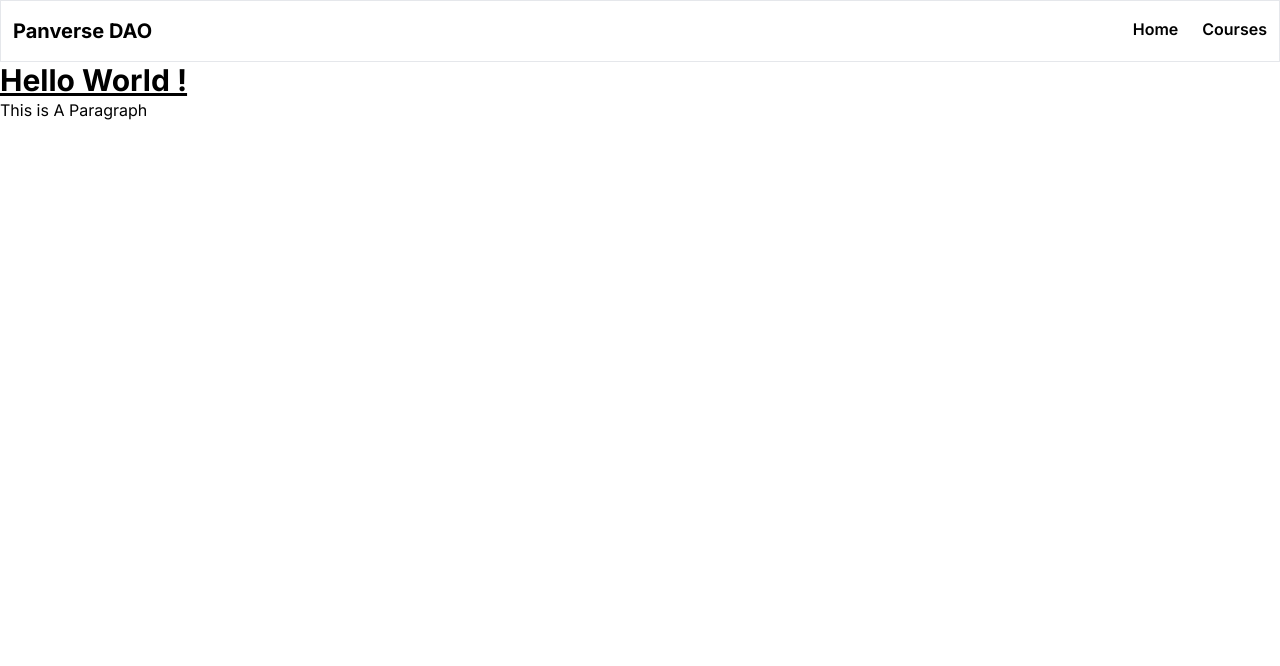
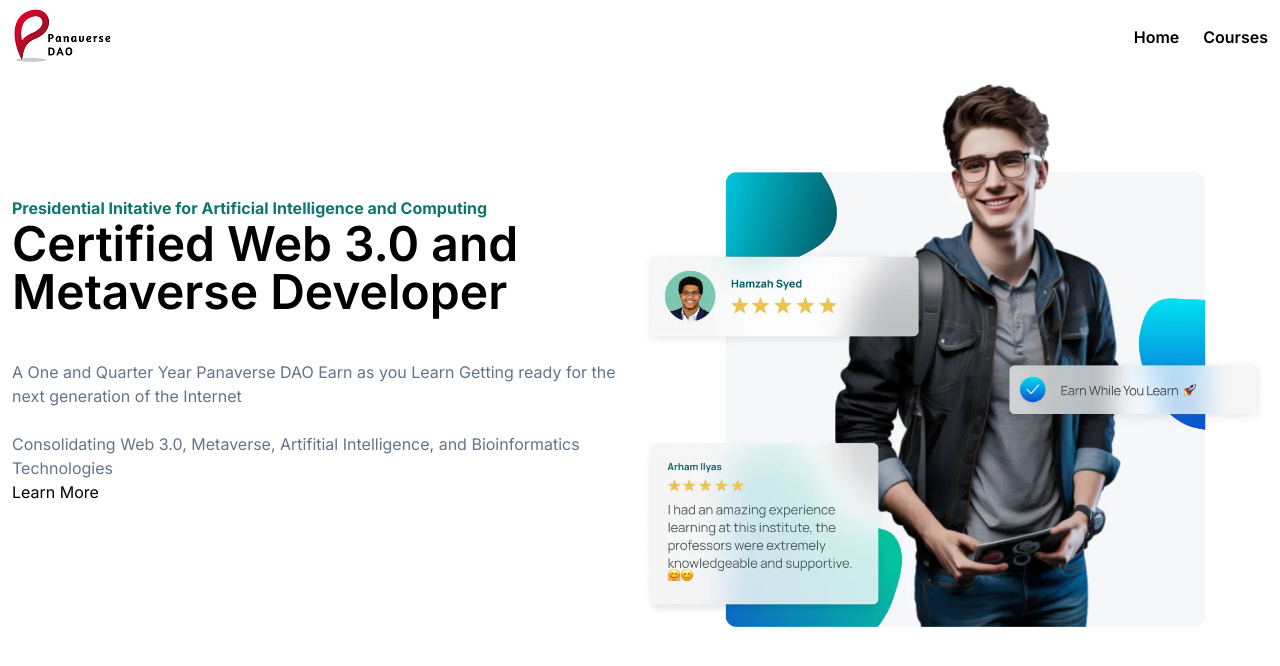
Before and after one commit to umairrazanizami/nextjs_practice, a Next.js app: page / in a window 1280 px wide. Shown: the top 666 px of the page. Built offline with nearby package versions, Linux system fonts and the light colour scheme.

Commit message:
Hero Section added

```diff
--- /dev/null
+++ b/src/app/courses/page.tsx
@@ -0,0 +1,11 @@
+import Wrapper from '@/components/shared/Wrapper'
+
+const courses = () => {
+  return (
+    <div>
+    <Wrapper><div>courses</div></Wrapper>
+    </div>
+  )
+}
+
+export default courses
--- a/src/app/page.tsx
+++ b/src/app/page.tsx
@@ -1,14 +1,11 @@
 import Image from 'next/image'
 import Wrapper from '@/components/shared/Wrapper'
+import Hero from '@/components/Sections/Hero'
 
 export default function Home() {
   return (<div>
-<Wrapper>
 
-    <h1 className="text-3xl font-bold underline">Hello World !</h1>
-    <p>This is A Paragraph</p>
-
-</Wrapper>
+    <Hero />
 
   </div>
   )
--- a/src/components/Sections/Header.tsx
+++ b/src/components/Sections/Header.tsx
@@ -1,16 +1,19 @@
 
 import Wrapper from '@/components/shared/Wrapper'
+import Logo from '/public/logo.png'
 import Link from 'next/link'
+import Image from 'next/image'
 
 const Header = () => {
     return (
 
-        <div>
+        <header className='sticky top-0 z-40 bg-white'>
             <Wrapper>
-                <div className='flex justify-between py-4 border'>
+                <div className='flex justify-between py-2 items-center '>
 
                     <div className='px-3'>
-                        <h1 className=' font-bold text-xl'>Panverse DAO</h1>
+                        {/* <h1 className=' font-bold text-xl'>Panverse DAO</h1> */}
+                        <Image src={Logo} alt='Panaverse Dao Logo'/>
                     </div>
                     <ul className='flex font-semibold'>
                     <Link href={'/'}>
@@ -24,7 +27,7 @@
                 </div>
 
             </Wrapper>
-        </div>
+        </header>
     )
 }
 
--- /dev/null
+++ b/src/components/Sections/Hero.tsx
@@ -0,0 +1,35 @@
+import React from 'react'
+import Wrapper from '@/components/shared/Wrapper'
+import HeroPoster from '/public/hero-poster.webp'
+import Image from 'next/image'
+
+const Hero = () => {
+  return (
+    <section    >
+        <Wrapper>
+            <div className='flex px-3 items-center blur-0'>
+                <div className='flex-1'>
+                    <h4 className=' text-teal-700 font-bold'>Presidential Initative for Artificial Intelligence and Computing</h4>
+                    <h1 className='text-5xl font-semibold'>Certified Web 3.0 and Metaverse Developer</h1>
+                    <div className='text-slate-500'>
+                    <br />
+                    <p className='mt-5'>A One and Quarter Year Panaverse DAO Earn as you Learn Getting ready for the next generation of the Internet</p>
+                    <br />
+                    <p>
+                        Consolidating Web 3.0, Metaverse, Artifitial Intelligence, and Bioinformatics Technologies
+                    </p>
+                    </div>
+                    <button className=''>Learn More</button>
+
+                </div>
+                <div className='flex-1'>
+                    <Image src={HeroPoster} alt='Panaverse Hero Poster' />
+                </div>
+            </div>
+            <br /><br /><br /><br /><br /><br /><br /><br /><br /><br /><br /><br /><br /><br /><br /><br /><br /><br /><br /><br /><br /><br /><br /><br />
+        </Wrapper>
+    </section>
+  )
+}
+
+export default Hero
```
Also changed, not shown: public/hero-poster.webp (added), public/logo.png (added).
